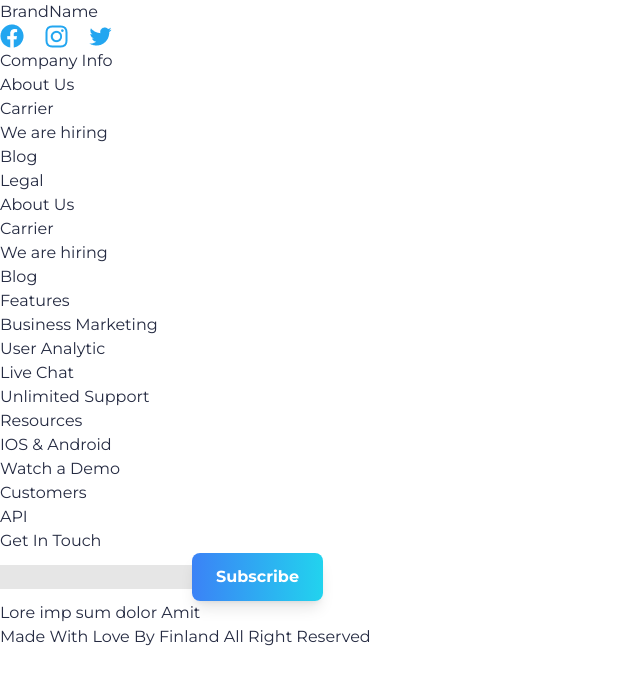
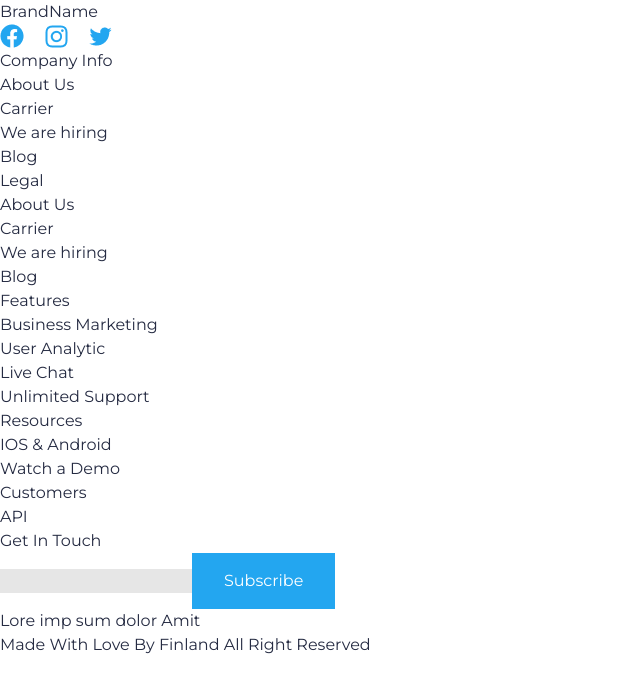
Before and after one commit to hediye-ersan/Trend-Kod, a React (Vite) app: page / in a window 1280 px wide. Shown: the top 692 px of the page, without its empty margins (0-640 px from the left). Built offline with nearby package versions, Linux system fonts and the light colour scheme; a web font is replaced by a local one.

Commit message:
button.jsx'e css ekler

```diff
--- a/src/components/Button.jsx
+++ b/src/components/Button.jsx
@@ -3,7 +3,7 @@ function Button({text, onClick}) {
     return (
 
         <button
-            className="bg-gradient-to-r from-blue-500 to-cyan-400 text-white font-bold py-3 px-6 rounded-lg shadow-lg hover:scale-105 hover:shadow-xl transition-transform duration-200"
+            className="bg-[#23A6F0] text-white  py-4 px-8  transition-transform duration-200"
             onClick={onClick}
         >
             {text}
```
